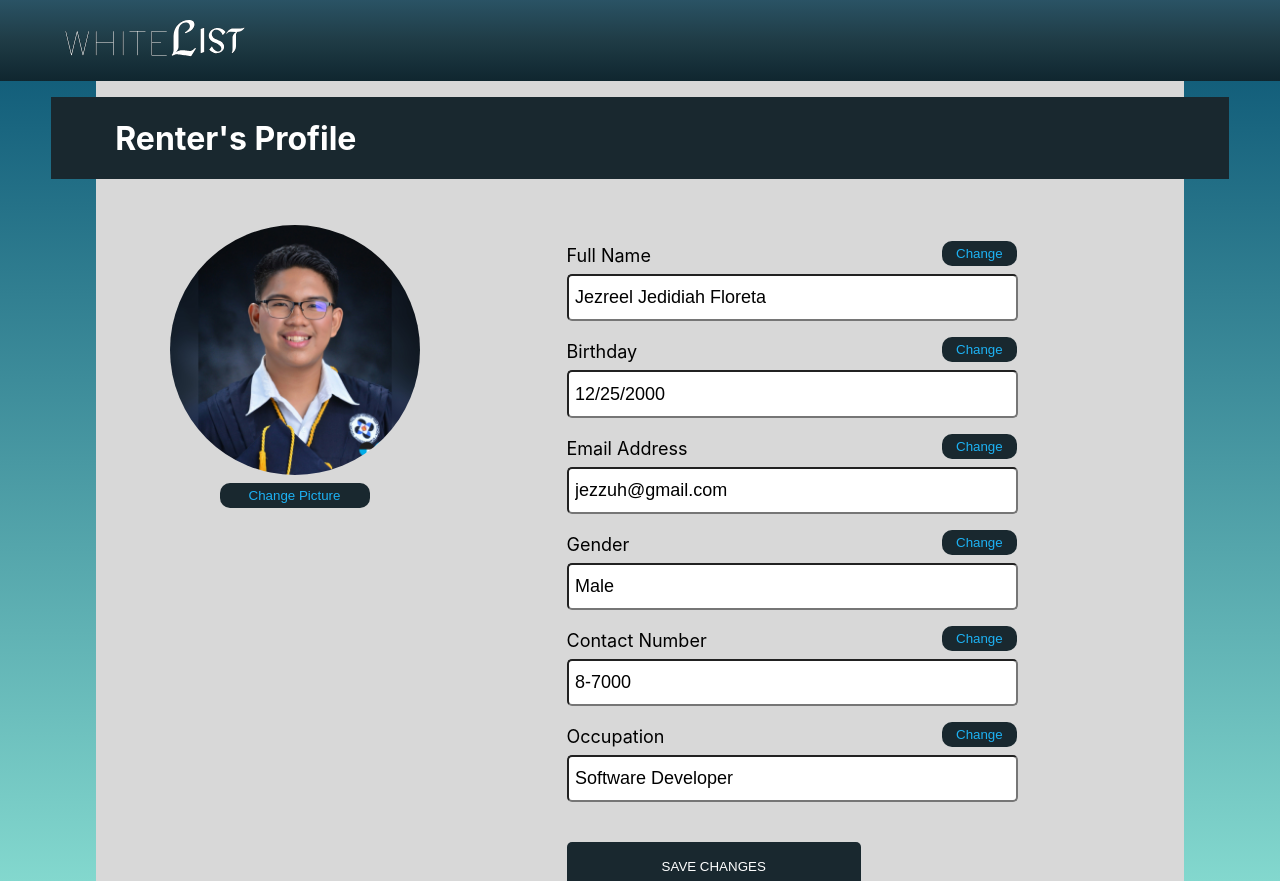
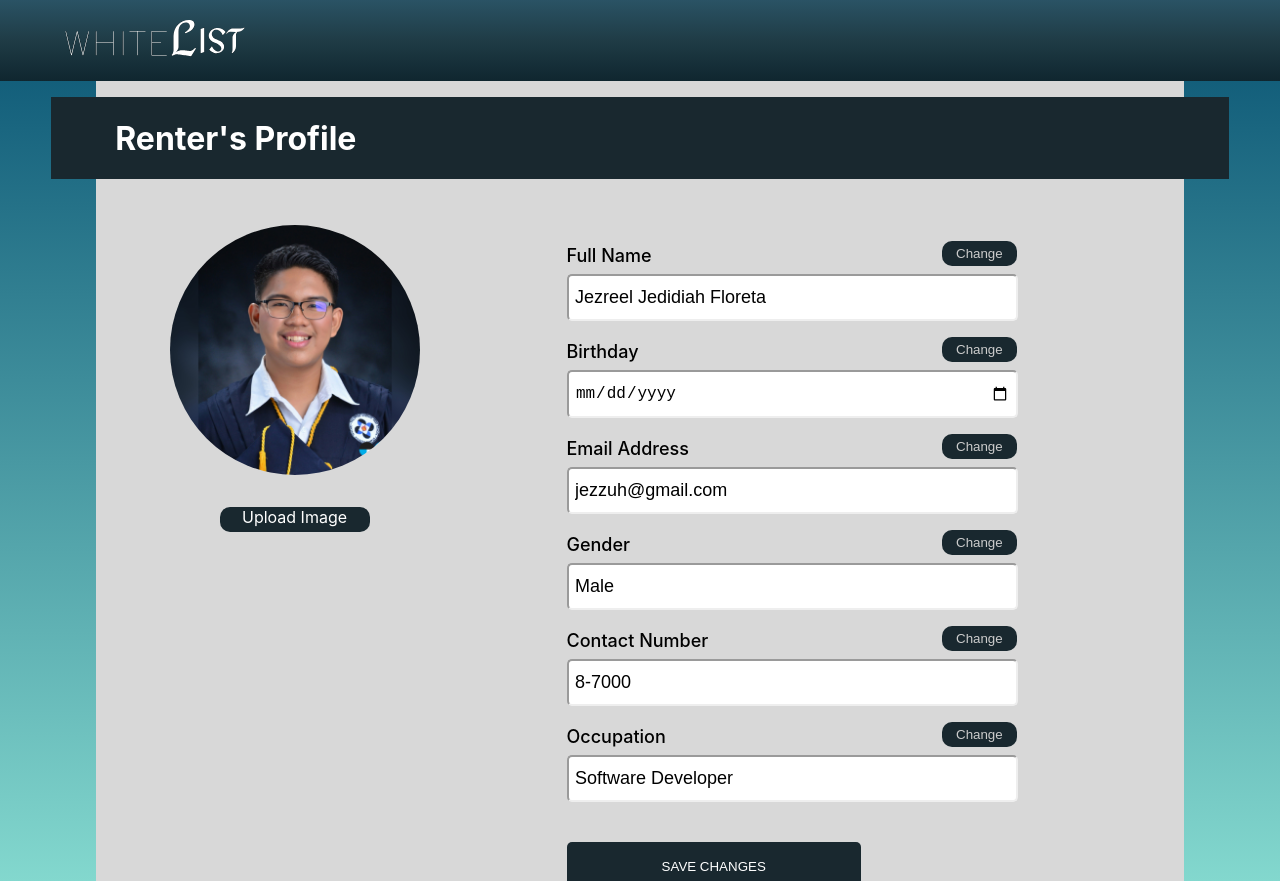
Before and after one commit to WhiteList-Int/white-list, a React (Create React App) app: page /edit-profile in a window 1280 px wide. Built offline with nearby package versions, Linux system fonts and the light colour scheme.

Commit message:
v1.1 7/21/21 Upload Image

```diff
--- a/src/components/main-pages/css/EditProfile.css
+++ b/src/components/main-pages/css/EditProfile.css
@@ -59,29 +59,29 @@
   height: clamp(20px, 25px, 30px);
   width: clamp(70px, 75px, 80px);
   background-color: #19282f;
-  color: #1db2f4;
+  color: hsl(0, 0%, 80%);
   border-radius: 10px;
   border: none;
   position: relative;
 }
 .edit-profile-change:hover {
-  color: white;
+  color: hsl(0, 0%, 100%);
   background-color: black;
 }
 
 #change-picture {
-  margin-top: 1vh;
+  margin: 0;
   height: clamp(20px, 25px, 30px);
   width: clamp(100px, 150px, 200px);
+  text-align: center;
   background-color: #19282f;
-  color: #1db2f4;
+  color: hsl(0, 0%, 100%);
   border-radius: 10px;
-  border: none;
   position: relative;
 }
 
 #change-picture:hover {
-  color: white;
+  color: hsl(0, 0%, 100%);
   background-color: black;
 }
 
@@ -95,6 +95,7 @@
   height: clamp(40px, 1vh, 55px);
   width: 80%;
   border-radius: 5px;
+  border: 2px inset;
   font-size: large;
   padding: 0.2vh 0.5vw;
 }
@@ -113,6 +114,7 @@
 .edit-profile-row p {
   height: 100%;
   font-size: clamp(1rem, 1.125rem, 1.3rem);
+  font-weight: 500;
   width: 69%;
   color: black;
   margin: 0;
@@ -148,6 +150,7 @@
     justify-content: flex-start;
     position: relative;
     padding-bottom: 5vh;
+    transition: 1s;
   }
   .edit-profile-info-cont {
     margin-top: 2vh;
--- a/src/components/main-pages/react-js/EditProfile.js
+++ b/src/components/main-pages/react-js/EditProfile.js
@@ -2,8 +2,14 @@ import React from 'react'
 import '../css/EditProfile.css'
 import NavbarFixed from '../../navbar-source/NavbarFixed';
 import Img from '../../images/jez.jpg'
+import { useRef } from 'react';
+
 
 function EditProfile() {
+
+    const imageSrc = useRef(Img);
+
+
     return (
         <div className="edit-profile-page">
             <NavbarFixed />
@@ -12,9 +18,10 @@ function EditProfile() {
                     <h1>Renter's Profile</h1>
                 </div>
                 <div className="edit-profile-picture">
-                       <img src={Img} alt="" />
+                       <img src={imageSrc.current} alt="" id="change-image" />
                 </div>
-                <button className="edit-profile-change" id="change-picture">Change Picture</button>
+                <p><input type="file"  accept="image/*" name="image" id="file"  onchange={(event)=>imageSrc.current=event.value} style={{display: 'none'}} /></p>
+                <p className="edit-profile-change" id="change-picture"><label  for="file" style={{cursor: 'pointer'}}>Upload Image</label></p>
 
                     <div className="edit-profile-info-cont">
                             <div className="edit-profile-row">
@@ -28,7 +35,7 @@ function EditProfile() {
                                 <p>Birthday</p>
                                 <button className="edit-profile-change">Change</button>
                             </div>
-                            <input className="edit-profile-input" type="text" placeholder="12/25/2000"/>
+                            <input className="edit-profile-input" type="date" placeholder="12/25/2000"/>
 
 
                             <div className="edit-profile-row">
```
